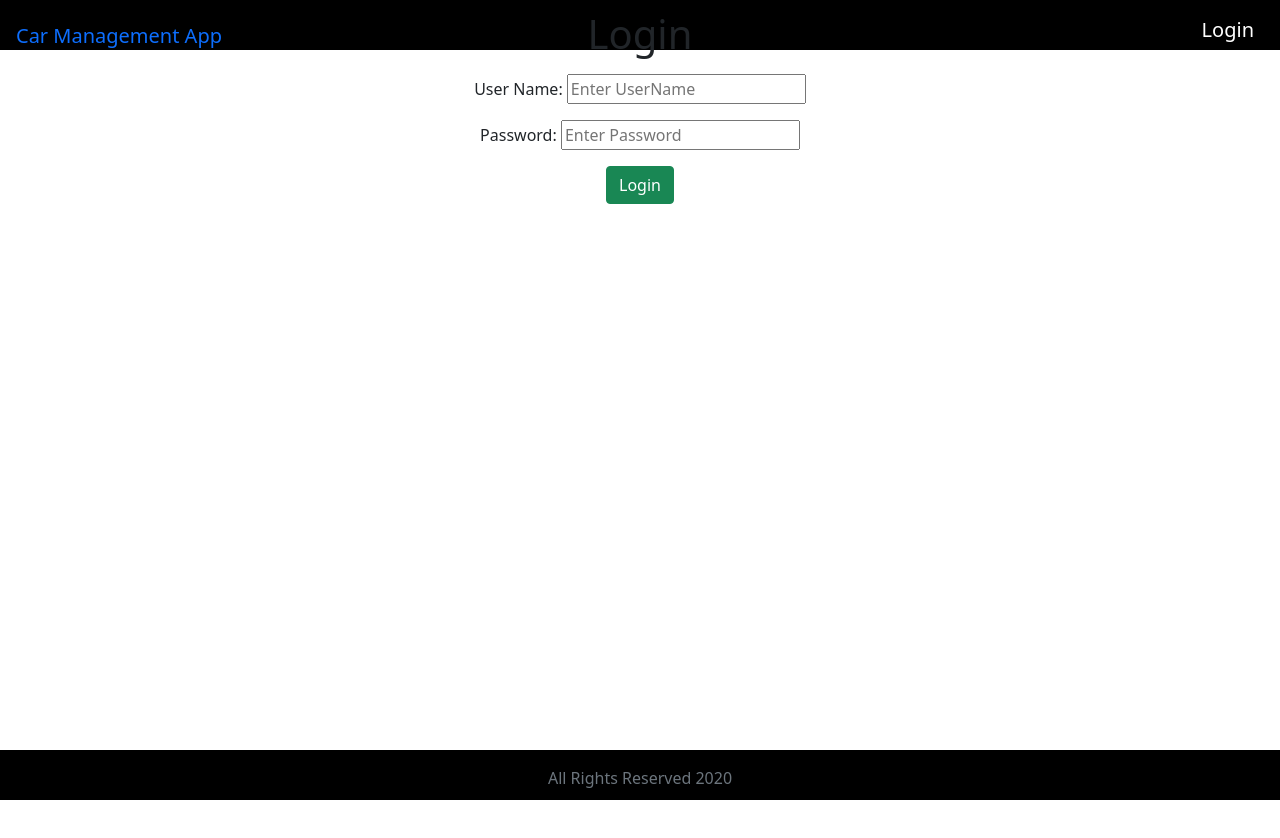
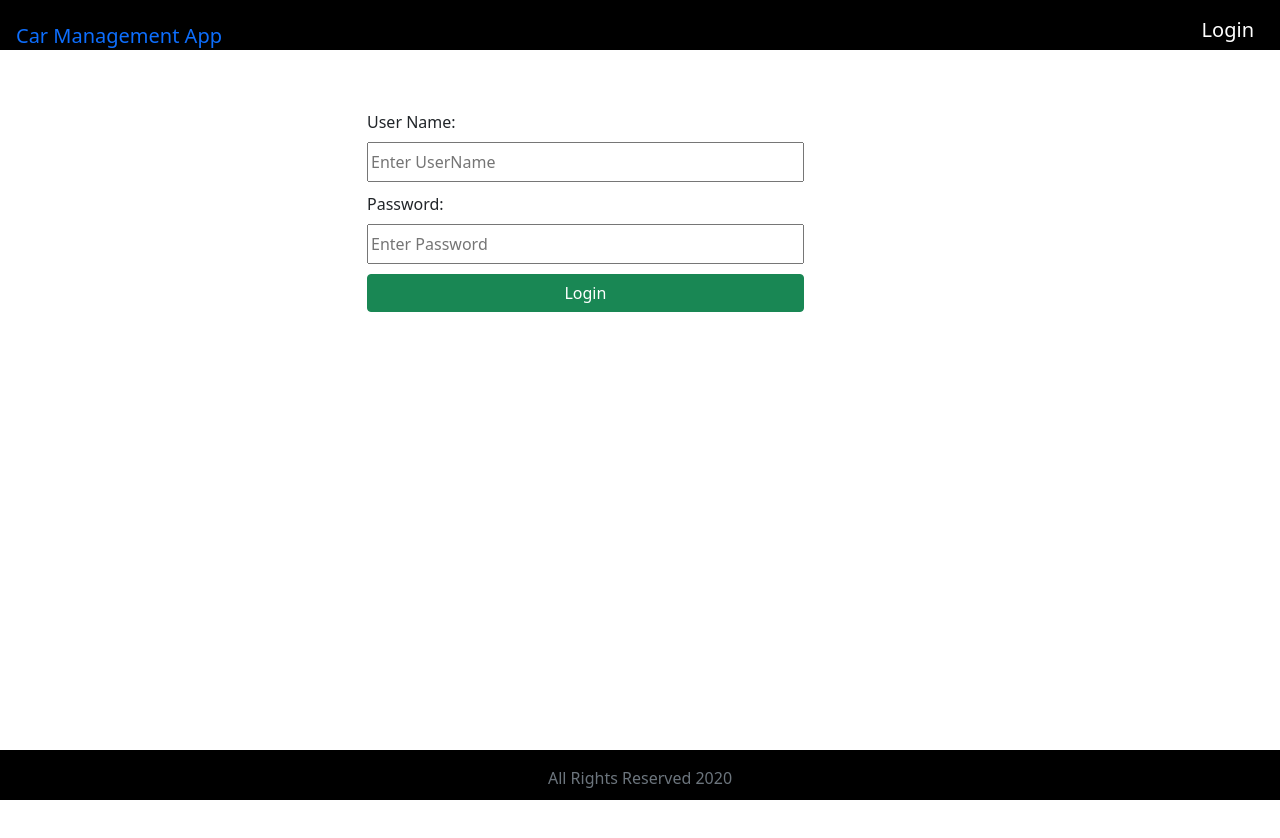
Before and after one commit to DineshKumar006/carmanagementsystem, a React (Create React App) app in the folder react-frontend/: page / in a window 1280 px wide. Both pictures are taken after a click on the element "Login". Shown: the top 838 px of the page. After the commit the page ends 800 px from the top, so only its background shows below. Built offline with nearby package versions, Linux system fonts and the light colour scheme.

Commit message:
UI changes added

```diff
--- a/react-frontend/src/App.js
+++ b/react-frontend/src/App.js
@@ -15,6 +15,8 @@ import ViewCarComponent from './Components/ViewCarComponent';
 import {useNavigate,useLocation} from 'react-router-dom'
 function App() {
   let [showLogin,setShowLogin]=useState(false)
+  let [isWrongCredentials,setisWrongCredentials]=useState(false)
+  let [isLoggedIn,setisLoggedIn]=useState(false)
   let navigate=useNavigate()
   let location=useLocation();
 
@@ -22,14 +24,46 @@ function App() {
    console.log('clicked')
     setShowLogin(true)
   }
+
+
+const loginClicked = (username,password) => {
+
+    if (username === 'Mukesh' && password === 'kumar') {
+          setisLoggedIn(true)
+          setisWrongCredentials(false)
+          navigate("/cardetails")
+
+    }
+    else {
+      setisWrongCredentials(true)
+
+    }
+}
+
+const logoutHandler=()=>{
+  setisLoggedIn(false)
+  setisWrongCredentials(false)
+  navigate("/")
+}
+
+
   return (
    <React.Fragment>
      <HeaderComponent
      showLogin={clickHandler}
+     isLoggedIn={isLoggedIn}
+     logoutHandler={logoutHandler}
+
+    //  isLoggedIn={}
      />
-                <div className="container" style={{position:"absolute" , top:"10px" , left:"0px" , height:"1000px" , right:"0px" , overflow:"hidden"}}>
+                <div className="container">
                   <Routes>
-                          <Route path='/' exact element={showLogin?<LoginComponent navigate={navigate} location={location}/>:<div></div>}/>
+                          <Route path='/' exact element={showLogin?<LoginComponent navigate={navigate} location={location}
+                          loginClicked={loginClicked}
+                          isWrongCredentials={isWrongCredentials}
+                          isLoggedIn={isLoggedIn}
+
+                          />:<div></div>}/>
                           <Route path = "/cardetails"  element = {<ListCarComponent navigate={navigate} location={location}/>}/>
 
                           <Route path = "/view-cardetail/:id" exact element = {<ViewCarComponent navigate={navigate} location={location}/>}/>
--- a/react-frontend/src/Components/HeaderComponent.jsx
+++ b/react-frontend/src/Components/HeaderComponent.jsx
@@ -14,12 +14,18 @@ class HeaderComponent extends Component {
             <div>
                 <header>
                     <nav >
-                    <div style={{display:'flex'}}>
-                    <a href="" className="navbar-brand">Car Management App </a>
-                    <span className="navbar-brand" style={{position:'fixed',right:10,top:10,cursor:'pointer'}} onClick={this.props.showLogin}>Login</span>
+                        <div style={{ display: 'flex' }}>
+                            <a href="" className="navbar-brand">Car Management App </a>
+                            {this.props.isLoggedIn ?
+                                <span className="navbar-brand" style={{ position: 'fixed', right: 10, top: 10, cursor: 'pointer' }} onClick={this.props.logoutHandler}>Logout</span>
+                                :
+                                <span className="navbar-brand" style={{ position: 'fixed', right: 10, top: 10, cursor: 'pointer' }} onClick={this.props.showLogin}>Login</span>
+
+                            }
+                            {/* <span className="navbar-brand" style={{position:'fixed',right:10,top:10,cursor:'pointer'}} onClick={this.props.showLogin}>Login</span> */}
 
 
-                    </div>
+                        </div>
                     </nav>
 
                 </header>
--- a/react-frontend/src/Components/ListCarComponent.jsx
+++ b/react-frontend/src/Components/ListCarComponent.jsx
@@ -24,13 +24,13 @@ class ListCarComponent extends Component {
 
     render() {
         return (
-            <div>
+            <div style={{position:"absolute" , top:"10px" , left:"0px" , right:"0px" , overflow:"hidden",zIndex:-1,marginTop:50,minHeight:300}}>
                  <h2 className="text-center">CAR DETAILS</h2>
                  <div className = "row">
                     <button className="btn btn-primary" onClick={this.addCardetails}> View Details</button>
                  </div>
                  <br></br>
-                 <div className = "row">
+                 <div className = "row" style={{overflowX:'auto',margin:'0px 8px'}}>
                         <table className = "table table-striped table-bordered">
 
                             <thead>
--- a/react-frontend/src/Components/LoginComponent.jsx
+++ b/react-frontend/src/Components/LoginComponent.jsx
@@ -10,11 +10,11 @@ class LoginComponent extends Component {
             username: '',
             password: '',
             hasLoginFailed: false,
-            showSuccessMessage: false
+            showSuccessMessage: false,
+            isLoggedIn: false
         }
 
         this.handleChange = this.handleChange.bind(this)
-        this.loginClicked = this.loginClicked.bind(this)
     }
 
     handleChange(event) {
@@ -26,41 +26,40 @@ class LoginComponent extends Component {
         )
     }
 
-    loginClicked() {
 
-        if(this.state.username==='Mukesh' && this.state.password==='kumar'){
-
-            this.props.navigate("/cardetails")
-            this.setState({showSuccessMessage:true})
-            this.setState({hasLoginFailed:false})
-        }
-        else {
-            this.setState({showSuccessMessage:false})
-            this.setState({hasLoginFailed:true})
-        }
-
-
-
-    }
 
     render() {
         return (
-            <div className = " text-center"style={{bottom:'1rpm'}}>
-                <h1 className="text-center">Login</h1>
+            <div className=" text-center" style={{ marginTop:100}}>
+
                 <div className="container">
 
-                    {this.state.hasLoginFailed && <div className="alert alert-warning">Invalid Credentials</div>}
-                    {this.state.showSuccessMessage && <div>Login Sucessful</div>}
+                    {this.props.isWrongCredentials && <div className="alert alert-warning">Invalid Credentials</div>}
 
-                   <p/>
-                   User Name: <input type="text" placeholder='Enter UserName' name="username"  value={this.state.username} onChange={this.handleChange} />
-                   <p/>
-                   Password: <input type="password" placeholder='Enter Password' name="password"
-                    value={this.state.password} onChange={this.handleChange} />
-                    <p/>
-                    <button className="btn btn-success" onClick={this.loginClicked}>Login</button>
+                    <div style={{height:200,display:'flex',justifyContent:'space-evenly',alignItems:'center',flexDirection:'column'}}>
+                        <div style={{display:'flex',justifyContent:'center',alignItems:'flex-start',width:'50%',flexWrap:'wrap',flexDirection:'column'}}>
+                        <label style={{marginBottom:8,marginTop:10}}>  User Name:  </label>
+                        <input type="text" placeholder='Enter UserName' name="username" value={this.state.username} onChange={this.handleChange} style={{height:40,width:'80%'}} />
 
+                        </div>
 
+                        <div style={{display:'flex',justifyContent:'center',alignItems:'flex-start',width:'50%',flexWrap:'wrap',flexDirection:'column'}}>
+                        <label style={{marginBottom:8,marginTop:10}}> Password:</label>
+                        <input type="password" placeholder='Enter Password' name="password" value={this.state.password} onChange={this.handleChange} style={{height:40,width:'80%'}} />
+                        </div>
+
+                        <div style={{display:'flex',justifyContent:'center',alignItems:'flex-start',width:'50%',flexWrap:'wrap',flexDirection:'column'}}>
+
+                        <button className="btn btn-success" onClick={()=>this.props.loginClicked(this.state.username,this.state.password)} style={{marginTop:10,width:'80%'}}>Login</button>
+                        </div>
+                    </div>
+
+                    {/* <p />
+                    User Name:
+                    <p />
+                    Password: <input type="password" placeholder='Enter Password' name="password"
+                        value={this.state.password} onChange={this.handleChange} />
+                    <p /> */}
                 </div>
             </div>
         )
--- a/react-frontend/src/Components/UpdateCarComponent.jsx
+++ b/react-frontend/src/Components/UpdateCarComponent.jsx
@@ -98,7 +98,8 @@ class UpdateCarComponent extends Component {
         return (
             <div>
                 <br></br>
-                   <div className = "container" >
+                   <div style={{position:"absolute" , top:"10px" , left:"0px" , right:"0px" , overflow:"hidden",zIndex:-1,marginTop:50,minHeight:300}}>
+
                         <div className = "row">
                             <div className = "card col-md-6 offset-md-3 offset-md-3">
                                 <h3 className="text-center">Update details</h3>
--- a/react-frontend/src/Components/ViewCarComponent.jsx
+++ b/react-frontend/src/Components/ViewCarComponent.jsx
@@ -24,7 +24,8 @@ class ViewCarComponent extends Component {
         return (
             <div>
                 <br></br>
-                <div className = "card col-md-6 offset-md-3">
+                <div className = "card col-md-6 offset-md-3" style={{position:"absolute" , top:"10px" , left:"0px" , right:"0px" , overflow:"hidden",zIndex:-1,marginTop:50,minHeight:300}}>
+
                     <h3 className = "text-center"> View Car Details</h3>
                     <div className = "card-body">
                         <div className = "row">
```
Also changed, not shown: 1 other file (tests, documents, lock files or other folders).
